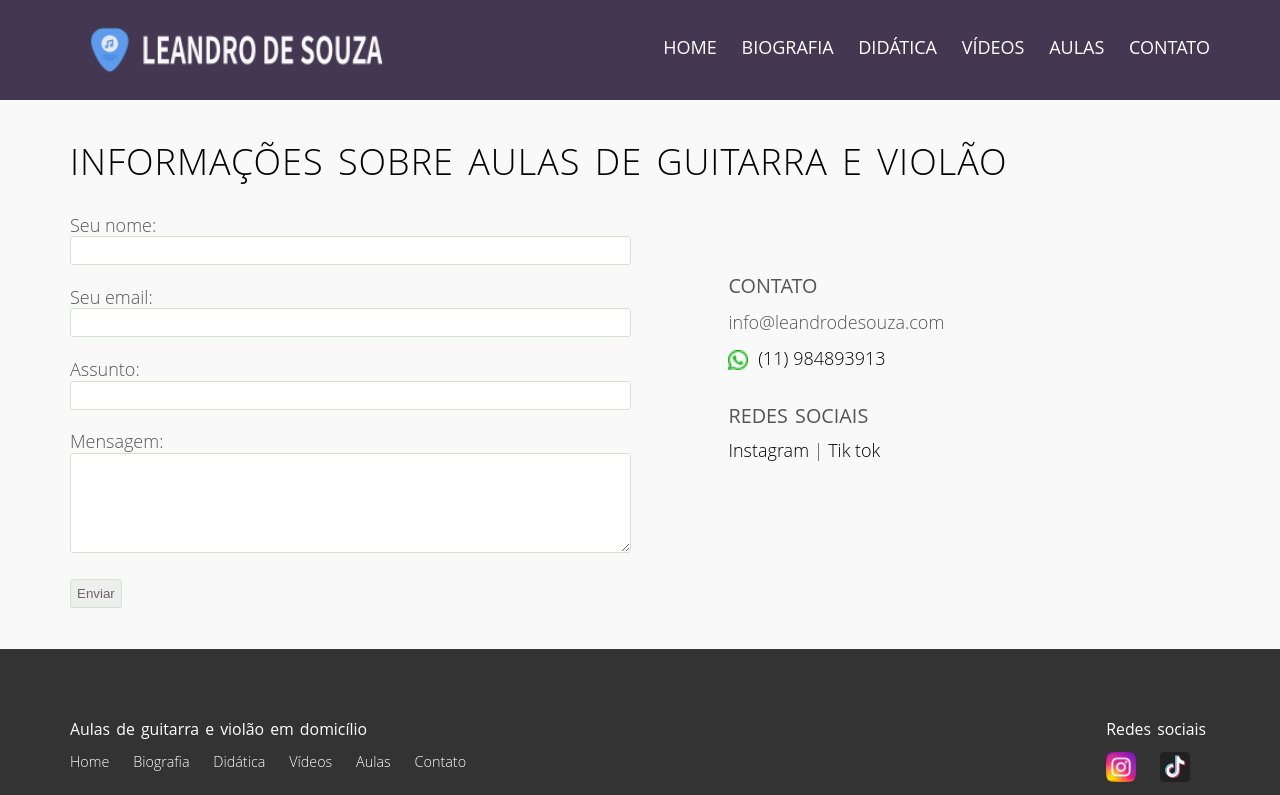
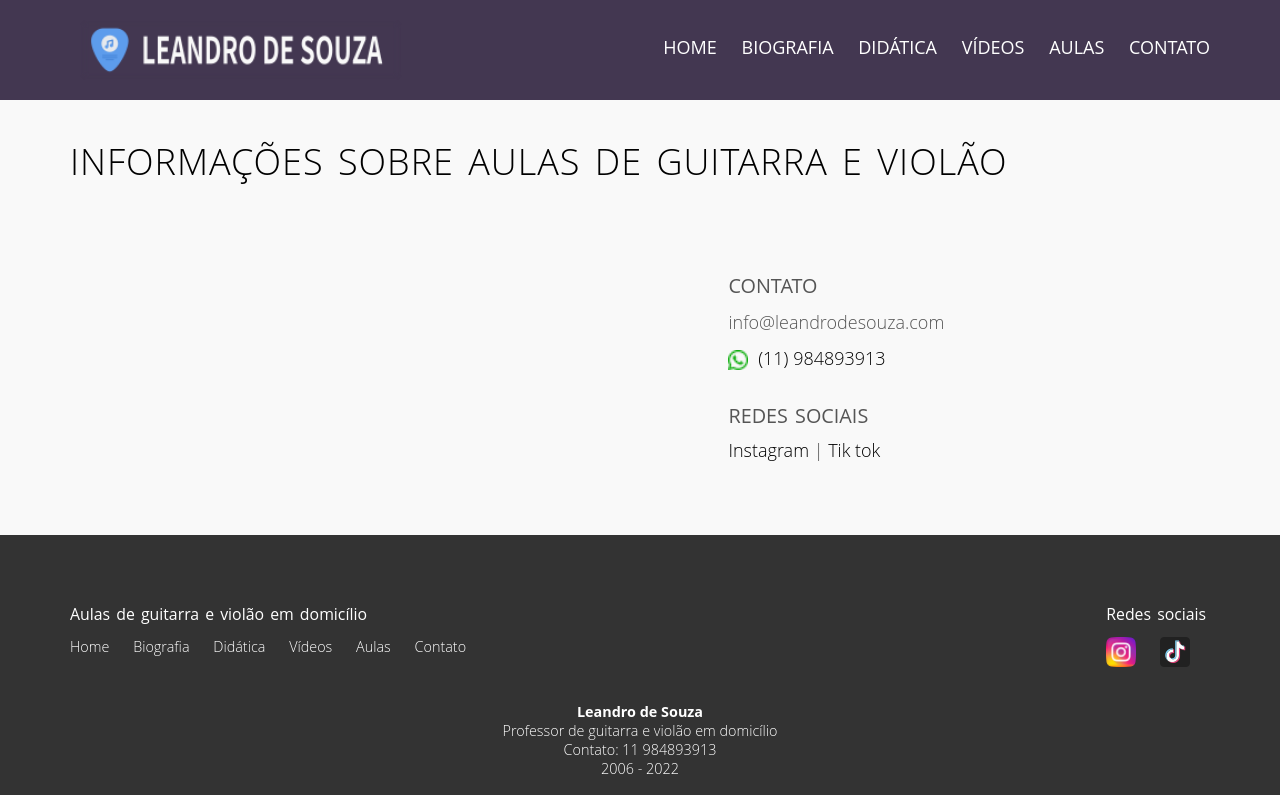
Before and after one commit to aulasdeguitarra/aulasdeguitarra.github.io, a plain HTML site: page contato.html in a window 1280 px wide. Shown: the top 795 px of the page. Drawn offline with nearby package versions, Linux system fonts and the light colour scheme.

Commit message:
corrigido formulario

```diff
--- a/contato.html
+++ b/contato.html
@@ -38,17 +38,7 @@
             </div>
             <div class="row">
                 <div class="col span-1-of-2">
-                    <form action="envia.php" method="POST" id="contato" enctype="multipart/form-data">
-                    <label>Seu nome:</label><br />
-                    <input name="nome" type="text" /><br /><br />
-                    <label>Seu email:</label><br />
-                    <input name="email" type="text" /><br /><br />
-                    <label>Assunto:</label><br />
-                    <input name="assunto" type="text" /><br /><br />
-                    <label>Mensagem:</label><br />
-                    <textarea name="mensagem" rows="10" cols="50"></textarea><br /><br />
-                    <input name="submit" type="submit" value="Enviar" style="width: auto;" />
-                    </form>
+
                 </div>
                 <div class="col span-1-of-2 box">
                     <div class="box">
```
